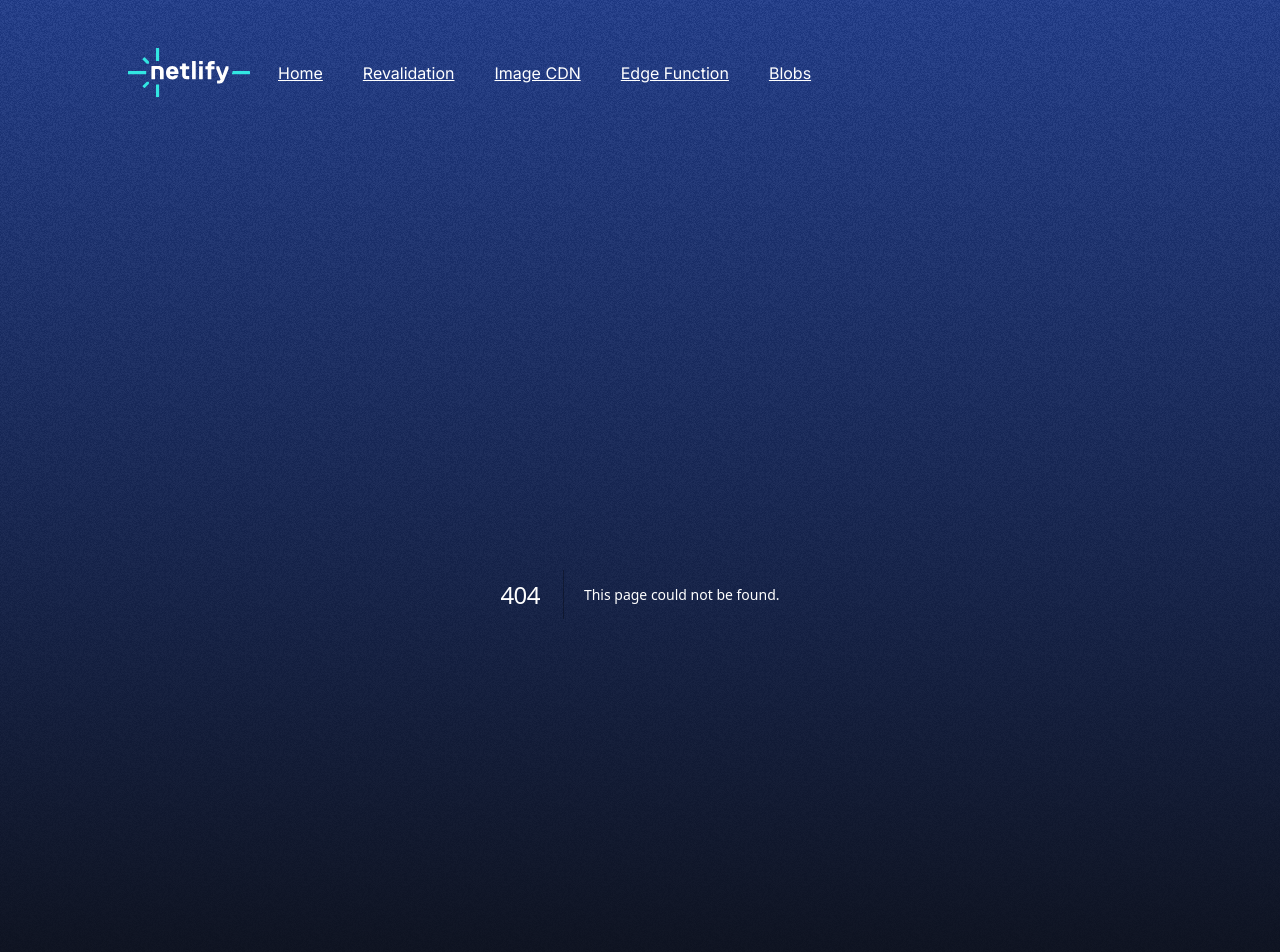
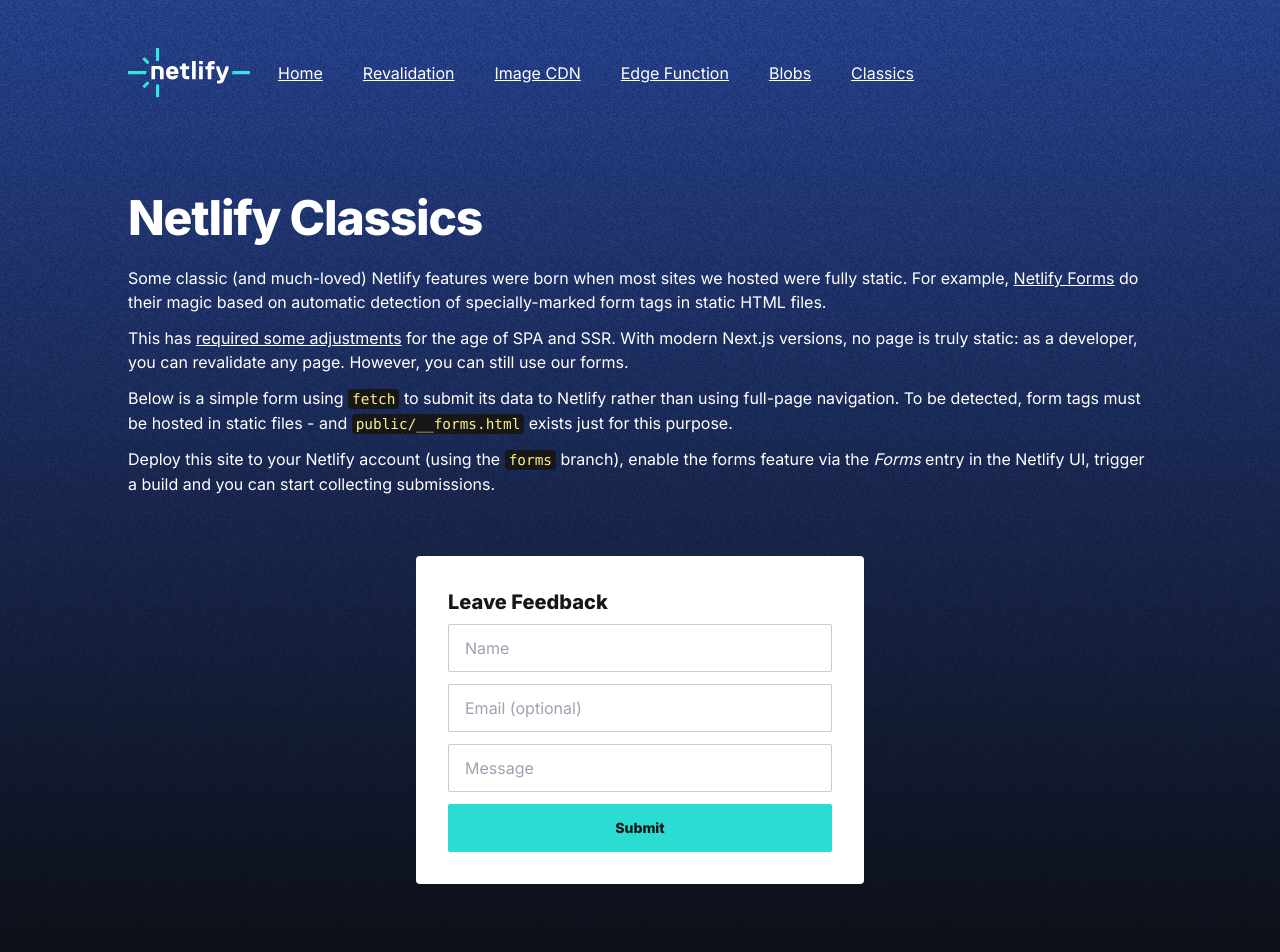
Before and after one commit to netlify-templates/next-platform-starter, a Next.js app: page /classics in a window 1280 px wide. Before the commit this address had no page. Shown: the top 952 px of the page. Built offline with nearby package versions, Linux system fonts and the light colour scheme.

Commit message:
Polish example

```diff
--- /dev/null
+++ b/app/classics/page.jsx
@@ -0,0 +1,31 @@
+import { FeedbackForm } from 'components/feedback-form';
+import { Markdown } from '../../components/markdown';
+
+export const metadata = {
+    title: 'Classics'
+};
+
+const explainer = `
+Some classic (and much-loved) Netlify features were born when most sites we hosted were fully static.
+For example, [Netlify Forms](https://docs.netlify.com/forms/setup/) do their magic based on automatic detection of specially-marked form tags in static HTML files.
+
+This has [required some adjustments](https://docs.netlify.com/forms/setup/#javascript-forms) for the age of SPA and SSR.
+With modern Next.js versions, no page is truly static: as a developer, you can revalidate any page. However, you can still use our forms.
+
+Below is a simple form using \`fetch\` to submit its data to Netlify rather than using full-page navigation. To be detected, form tags must be hosted in static files -
+and \`public/__forms.html\` exists just for this purpose.
+
+Deploy this site to your Netlify account (using the \`forms\` branch), enable the forms feature via the *Forms* entry in the Netlify UI, trigger a build and you can start collecting submissions.
+`;
+
+export default async function Page() {
+    return (
+        <>
+            <h1>Netlify Classics</h1>
+            <Markdown content={explainer} />
+            <div className="flex w-full pt-12 justify-center">
+                <FeedbackForm />
+            </div>
+        </>
+    );
+}
--- a/components/card.jsx
+++ b/components/card.jsx
@@ -1,6 +1,6 @@
 import Link from 'next/link';
 
-export function Card({ title, text, linkText, href }) {
+export function Card({ title, text, linkText, href, children }) {
     return (
         <div className="bg-white text-neutral-600 card">
             <div className="card-body">
@@ -13,6 +13,7 @@
                         </Link>
                     </div>
                 )}
+                {children}
             </div>
         </div>
     );
--- a/components/feedback-form.jsx
+++ b/components/feedback-form.jsx
@@ -1,29 +1,100 @@
 'use client';
 
+import { useState } from 'react';
+import { Card } from './card';
+
 export function FeedbackForm() {
+    const [status, setStatus] = useState(null);
+    const [error, setError] = useState(null);
+
     const handleFormSubmit = async (event) => {
         event.preventDefault();
-
+        try {
+            setStatus('pending');
+            setError(null);
             const myForm = event.target;
             const formData = new FormData(myForm);
-
-        await fetch("/__forms.html", {
-          method: "POST",
-          headers: { "Content-Type": "application/x-www-form-urlencoded" },
-          body: new URLSearchParams(formData).toString(),
+            const res = await fetch('/__forms.html', {
+                method: 'POST',
+                headers: { 'Content-Type': 'application/x-www-form-urlencoded' },
+                body: new URLSearchParams(formData).toString()
             });
-
-        console.log("done!")
+            if (res.status === 200) {
+                setStatus('ok');
+            } else {
+                setStatus('error');
+                setError(`${res.status} ${res.statusText}`);
+            }
+        } catch (e) {
+            setStatus('error');
+            setError(`${e}`);
+        }
     };
 
     return (
-        <form name="feedback" onSubmit={handleFormSubmit}
-            className="text-black flex flex-col gap-3 max-w-xs">
+        <div className="w-full md:max-w-md">
+            <Card title="Leave Feedback">
+                <form
+                    name="feedback"
+                    onSubmit={handleFormSubmit}
+                    className="text-black flex flex-col gap-3 align-center"
+                >
                     <input type="hidden" name="form-name" value="feedback" />
-            <input name="name" type="text" className="input input-bordered w-full max-w-xs"/>
-            <input name="email" type="text" className="input input-bordered w-full max-w-xs"/>
-            <input name="message" type="text" className="input input-bordered w-full" />
-            <button className="btn btn-primary" type="submit">Submit</button>
+                    <input name="name" type="text" placeholder="Name" required className="input input-bordered" />
+                    <input name="email" type="text" placeholder="Email (optional)" className="input input-bordered" />
+                    <input name="message" type="text" placeholder="Message" required className="input input-bordered" />
+                    <button className="btn btn-primary" type="submit" disabled={status === 'pending'}>
+                        Submit
+                    </button>
+                    {status === 'ok' && (
+                        <div className="alert alert-success">
+                            <SuccessIcon />
+                            Submitted!
+                        </div>
+                    )}
+                    {status === 'error' && (
+                        <div className="alert alert-error">
+                            <ErrorIcon />
+                            {error}
+                        </div>
+                    )}
                 </form>
+            </Card>
+        </div>
     );
 }
+
+function SuccessIcon() {
+    return (
+        <svg
+            xmlns="http://www.w3.org/2000/svg"
+            className="stroke-current shrink-0 h-6 w-6"
+            fill="none"
+            viewBox="0 0 24 24"
+        >
+            <path
+                strokeLinecap="round"
+                strokeLinejoin="round"
+                strokeWidth="2"
+                d="M9 12l2 2 4-4m6 2a9 9 0 11-18 0 9 9 0 0118 0z"
+            />
+        </svg>
+    );
+}
+function ErrorIcon(success) {
+    return (
+        <svg
+            xmlns="http://www.w3.org/2000/svg"
+            className="stroke-current shrink-0 h-6 w-6"
+            fill="none"
+            viewBox="0 0 24 24"
+        >
+            <path
+                strokeLinecap="round"
+                strokeLinejoin="round"
+                strokeWidth="2"
+                d="M10 14l2-2m0 0l2-2m-2 2l-2-2m2 2l2 2m7-2a9 9 0 11-18 0 9 9 0 0118 0z"
+            />
+        </svg>
+    );
+}
--- a/components/header.jsx
+++ b/components/header.jsx
@@ -7,7 +7,8 @@
     { linkText: 'Revalidation', href: '/revalidation' },
     { linkText: 'Image CDN', href: '/image-cdn' },
     { linkText: 'Edge Function', href: '/edge' },
-    { linkText: 'Blobs', href: '/blobs' }
+    { linkText: 'Blobs', href: '/blobs' },
+    { linkText: 'Classics', href: '/classics' }
 ];
 
 export function Header() {
```
Lines whose indentation alone changed are shown as unchanged.
